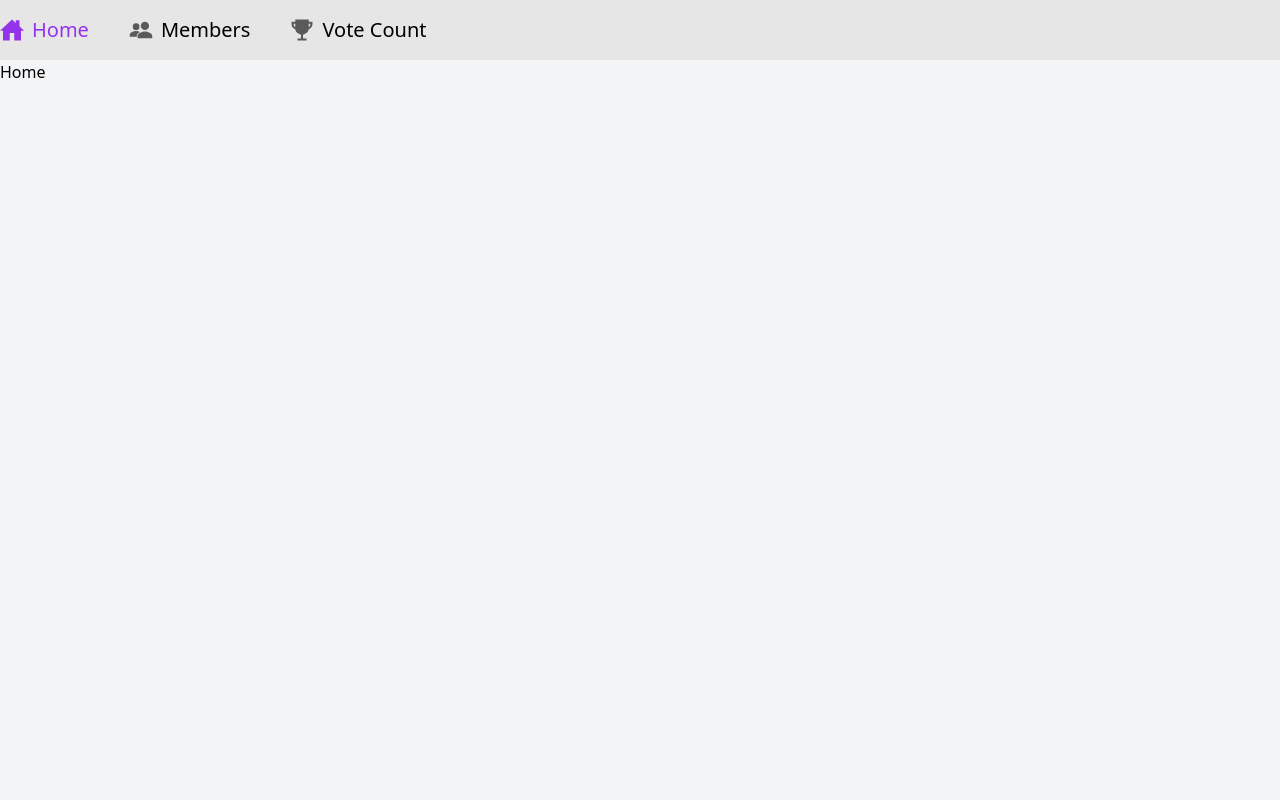
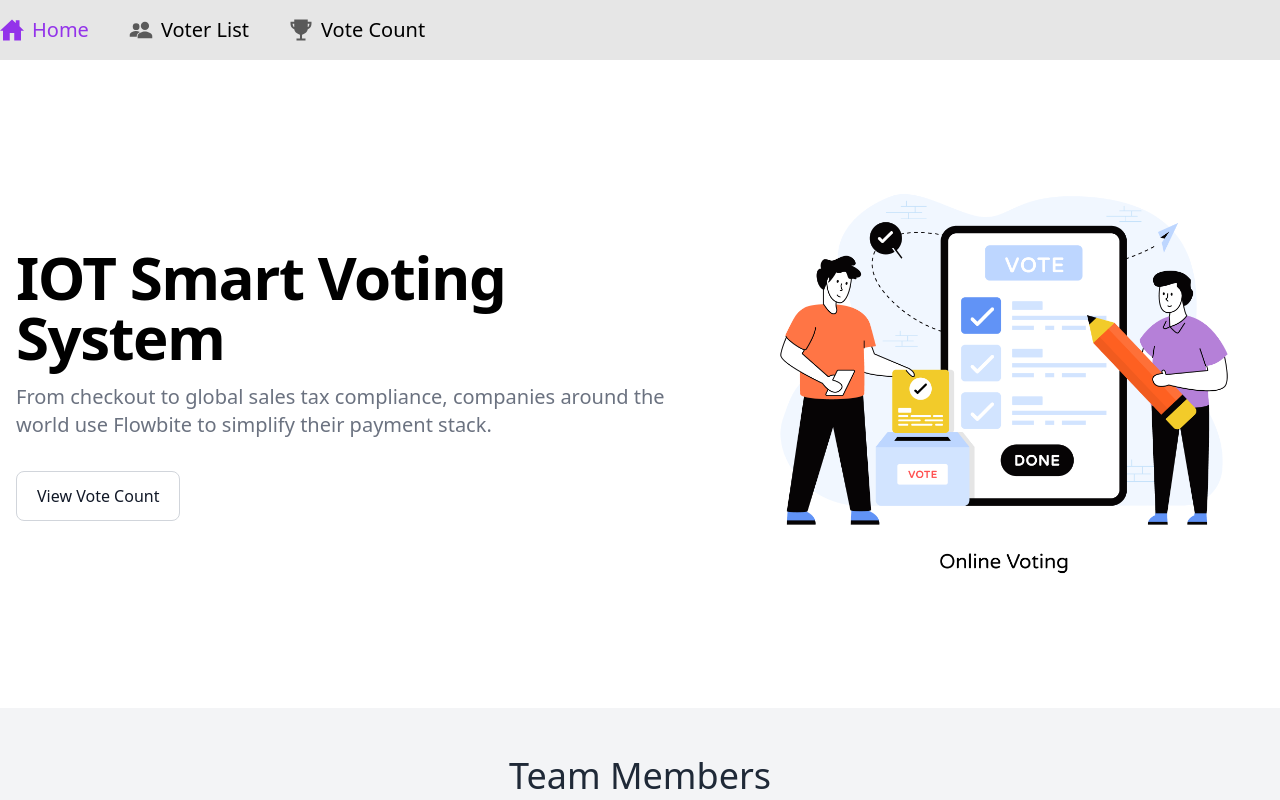
Before and after one commit to prabinzz/Smart-Voting-UI, a React (Vite) app: page / in a window 1280 px wide. Built offline with nearby package versions, Linux system fonts and the light colour scheme.

Commit message:
member + hero section

```diff
--- a/package.json
+++ b/package.json
@@ -4,7 +4,7 @@
   "version": "0.0.0",
   "type": "module",
   "scripts": {
-    "dev": "vite",
+    "dev": "vite --host",
     "build": "vite build",
     "preview": "vite preview"
   },
--- a/src/App.jsx
+++ b/src/App.jsx
@@ -11,7 +11,7 @@ function App() {
     <Routes>
       <Route path="/" element={<Layout />}>
         <Route index element={<Home />} />
-        <Route path="members" element={<Member />} />
+        <Route path="voters" element={<Member />} />
         <Route path="VoteCount" element={<VoteCount />} />
       </Route>
     </Routes>
--- /dev/null
+++ b/src/components/home/HeroSection.jsx
@@ -0,0 +1,31 @@
+import React from "react";
+import { Link } from "react-router-dom";
+import voting from "../../assets/voting.png";
+const HeroSection = () => {
+  return (
+    <section className="bg-white dark:bg-gray-900">
+      <div className="grid max-w-screen-xl px-4 py-8 mx-auto lg:gap-8 xl:gap-0 lg:py-16 lg:grid-cols-12">
+        <div className="mr-auto place-self-center lg:col-span-7">
+          <h1 className="max-w-2xl mb-4 text-4xl font-extrabold tracking-tight leading-none md:text-5xl xl:text-6xl dark:text-white">
+            IOT Smart Voting System
+          </h1>
+          <p className="max-w-2xl mb-6 font-light text-gray-500 lg:mb-8 md:text-lg lg:text-xl dark:text-gray-400">
+            From checkout to global sales tax compliance, companies around the
+            world use Flowbite to simplify their payment stack.
+          </p>
+          <Link
+            to={"/VoteCount"}
+            className="inline-flex items-center justify-center px-5 py-3 text-base font-medium text-center text-gray-900 border border-gray-300 rounded-lg hover:bg-gray-100 focus:ring-4 focus:ring-gray-100 dark:text-white dark:border-gray-700 dark:hover:bg-gray-700 dark:focus:ring-gray-800"
+          >
+            View Vote Count
+          </Link>
+        </div>
+        <div className="hidden lg:mt-0 lg:col-span-5 lg:flex">
+          <img src={voting}></img>
+        </div>
+      </div>
+    </section>
+  );
+};
+
+export default HeroSection;
--- a/src/components/home/Home.jsx
+++ b/src/components/home/Home.jsx
@@ -1,7 +1,15 @@
 import React from "react";
+import Title from "../others/Title";
+import HeroSection from "./HeroSection";
 
 const Home = () => {
-  return <div>Home</div>;
+  return (
+    <div>
+      <HeroSection />
+      <div className="pt-8"></div>
+      <Title title="Team Members" />
+    </div>
+  );
 };
 
 export default Home;
--- /dev/null
+++ b/src/components/home/TeamMember.js
@@ -0,0 +1,7 @@
+import React from "react";
+
+const TeamMember = () => {
+  return <div>TeamMember</div>;
+};
+
+export default TeamMember;
--- a/src/components/member/Member.jsx
+++ b/src/components/member/Member.jsx
@@ -1,7 +1,49 @@
 import React from "react";
+import { useEffect } from "react";
+import { useState } from "react";
+import MemberList from "./MemberList";
 
 const Member = () => {
-  return <div>Member</div>;
+  const [getVoterUrl, setGetVoterUrl] = useState(
+    "https://iotvotingsystem.onrender.com/getvoter"
+  );
+  const [voterData, setVoterData] = useState([]);
+  useEffect(() => {
+    const fetchData = async () => {
+      const data = await (await fetch(getVoterUrl)).json();
+      setVoterData(data.data);
+    };
+    fetchData();
+    const interval = setInterval(async () => {
+      await fetchData();
+    }, 10000);
+    return () => clearInterval(interval);
+  }, []);
+
+  const thStyle = "text-gray-900 font-bold px-6 py-4 whitespace-nowrap";
+  return (
+    <div className="container mx-auto">
+      <div className=" bg-white rounded-lg overflow-x-auto mt-4">
+        <table className="table-auto w-full">
+          <thead className="border-b">
+            <tr className="bg-white text-left">
+              <th className={`${thStyle}`}>ID</th>
+              <th className={`${thStyle}`}>Tag ID</th>
+              <th className={`${thStyle}`}>Name</th>
+              <th className={`${thStyle}`}>Email</th>
+              <th className={`${thStyle}`}>Address</th>
+              <th className={`${thStyle}`}>Voting Status</th>
+            </tr>
+          </thead>
+          <tbody>
+            {voterData.map((d, i) => (
+              <MemberList data={d} />
+            ))}
+          </tbody>
+        </table>
+      </div>
+    </div>
+  );
 };
 
 export default Member;
--- /dev/null
+++ b/src/components/member/MemberList.jsx
@@ -0,0 +1,17 @@
+import React from "react";
+import { FcOk, FcCancel } from "react-icons/fc";
+const MemberList = ({ data }) => {
+  const trStyle = "text-gray-900 font-medium px-6 py-4 whitespace-nowrap";
+  return (
+    <tr className="table-row bg-white border-b">
+      <td className={`${trStyle}`}>{data.id}</td>
+      <td className={`${trStyle}`}>{data.rfid}</td>
+      <td className={`${trStyle}`}>{data.name}</td>
+      <td className={`${trStyle}`}>{data.email}</td>
+      <td className={`${trStyle}`}>{data.address}</td>
+      <td className={`${trStyle}`}>{data.status ? <FcOk /> : <FcCancel />}</td>
+    </tr>
+  );
+};
+
+export default MemberList;
--- a/src/components/nav/Nav.jsx
+++ b/src/components/nav/Nav.jsx
@@ -6,22 +6,26 @@ const Nav = () => {
     <div className="w-full bg-light-gray">
       <div className="container mx-auto">
         {/* Nav */}
-        <div className="nav-group flex gap-10">
+        <div className="nav-group flex lg:gap-10 gap-4">
           <Link to="/" className="nav-item flex gap-2 items-center py-4 group">
-            <div className="icon text-2xl text-dark-gray group-hover:text-purple-600">
+            <div className="icon lg:text-2xl sm:text-xl text-dark-gray group-hover:text-purple-600">
               <IoHomeSharp />
             </div>
-            <div className="text-xl group-hover:text-purple-600">Home</div>
+            <div className="lg:text-xl sm:text-lg group-hover:text-purple-600">
+              Home
+            </div>
           </Link>
 
           <Link
-            to="/members"
+            to="/voters"
             className="nav-item flex gap-2 items-center py-4 group"
           >
             <div className="icon text-2xl text-dark-gray group-hover:text-purple-600">
               <IoPeopleSharp />
             </div>
-            <div className="text-xl group-hover:text-purple-600">Members</div>
+            <div className="lg:text-xl sm:text-lg group-hover:text-purple-600">
+              Voter List
+            </div>
           </Link>
 
           <Link
@@ -31,7 +35,7 @@ const Nav = () => {
             <div className="icon text-2xl text-dark-gray group-hover:text-purple-600">
               <IoTrophySharp />
             </div>
-            <div className="text-xl group-hover:text-purple-600">
+            <div className="lg:text-xl sm:text-lg group-hover:text-purple-600">
               Vote Count
             </div>
           </Link>
--- a/src/components/others/Title.jsx
+++ b/src/components/others/Title.jsx
@@ -3,7 +3,9 @@ import React from "react";
 const Title = ({ title }) => {
   return (
     <div>
-      <div className="text-4xl text-center text-gray-800 my-4">{title}</div>
+      <div className="text-2xl lg:text-4xl text-center text-gray-800 my-4">
+        {title}
+      </div>
     </div>
   );
 };
--- a/src/components/voteCount/BarChart.jsx
+++ b/src/components/voteCount/BarChart.jsx
@@ -9,7 +9,6 @@ import {
   Legend,
 } from "chart.js";
 import { Bar } from "react-chartjs-2";
-import faker from "faker";
 
 ChartJS.register(
   CategoryScale,
--- a/src/components/voteCount/PartyCard.jsx
+++ b/src/components/voteCount/PartyCard.jsx
@@ -3,7 +3,7 @@ import React from "react";
 const PartyCard = ({ party, total }) => {
   const percent = Math.floor((party.vote / total) * 100);
   return (
-    <div className="p-4 border shadow-sm min-w-[42rem]">
+    <div className="p-4 border shadow-md lg:min-w-[42rem] w-[98%] rounded-md bg-white">
       <div className="id mt-2">
         <b>ID:</b> {party.id}
       </div>
--- a/src/components/voteCount/VoteCount.jsx
+++ b/src/components/voteCount/VoteCount.jsx
@@ -7,7 +7,7 @@ import BarChart from "./BarChart";
 
 const VoteCount = () => {
   const [getPartyUrl, setGetPartyUrl] = useState(
-    "http://localhost:8000/getparty"
+    "https://iotvotingsystem.onrender.com/getparty"
   );
   const [partyData, setPartyData] = useState([]);
   const [partyList, setPartyList] = useState([]);
@@ -30,7 +30,7 @@ const VoteCount = () => {
     <div className="container mx-auto pb-8">
       <Title title="Vote Count" />
       <BarChart partyData={partyData} partyList={partyList} total={totalVote} />
-      <div className="text-2xl text-center mt-12">Member List</div>
+      <div className="text-2xl text-center mt-12">Candidate List</div>
       <div className="flex flex-wrap gap-10 justify-center mt-8">
         {partyData.map((party, index) => (
           <PartyCard key={party.id} party={party} total={totalVote} />
```
Also changed, not shown: src/assets/voting.png (added).
